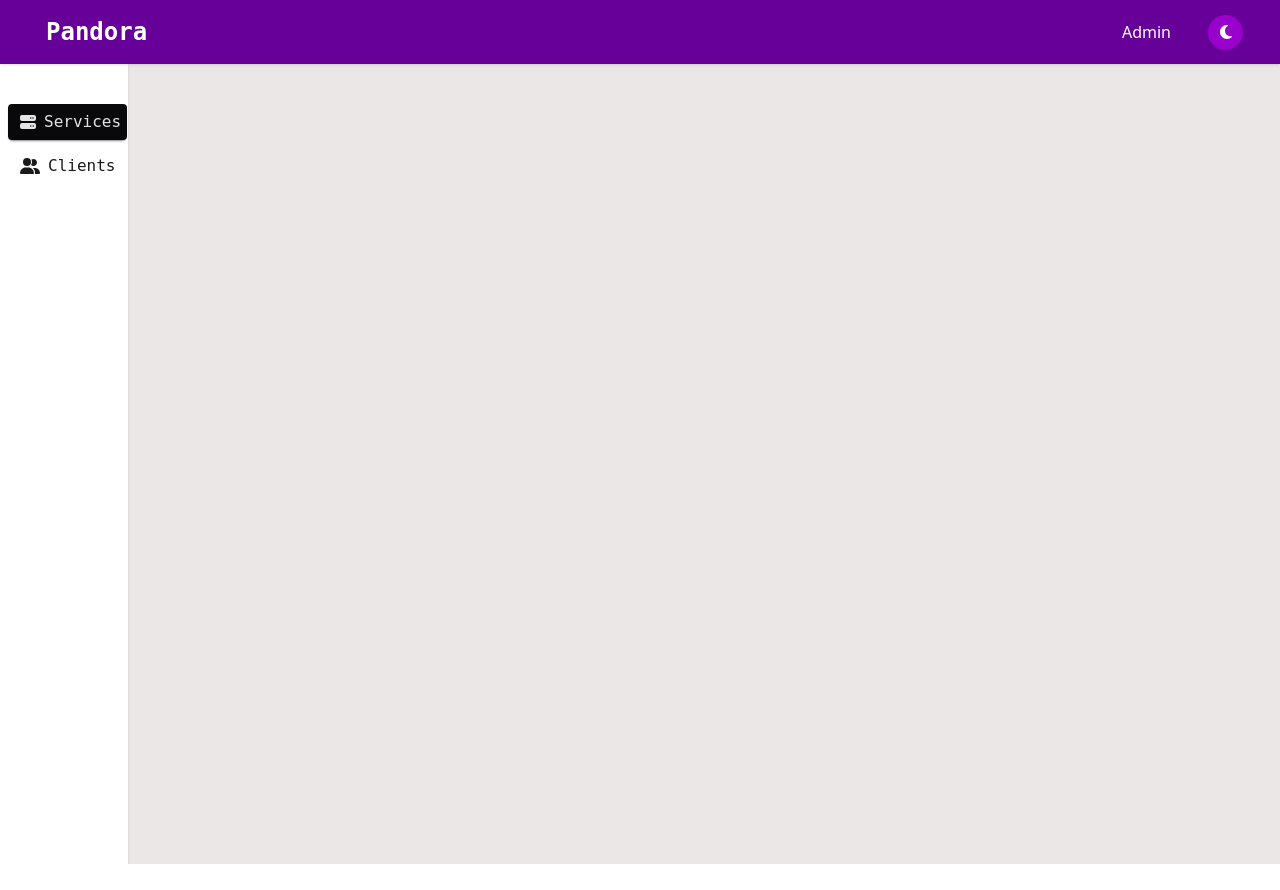
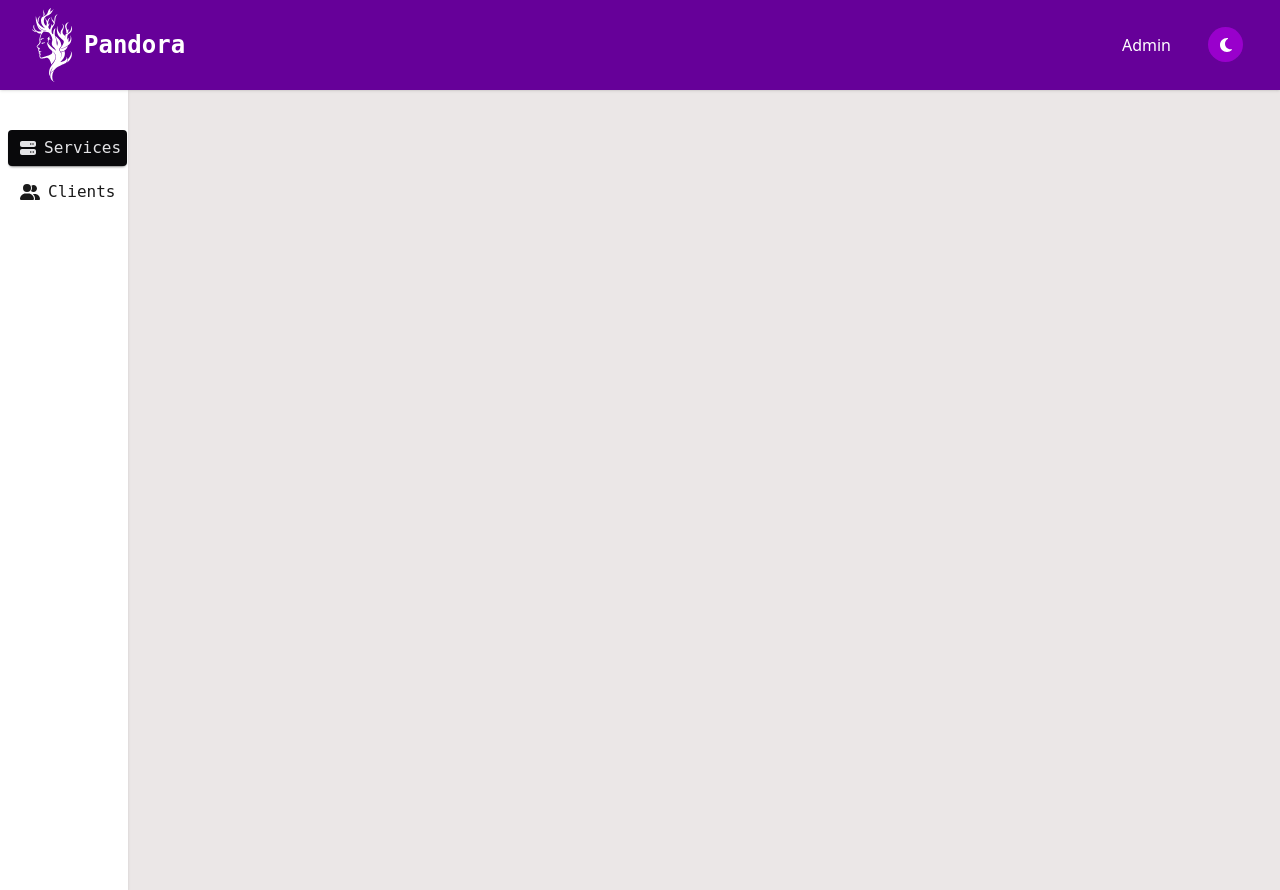
Before and after one commit to PandoraSuite/pandora-admin, a Vue app: page / in a window 1280 px wide. Before the commit the page ends 864 px from the top, so only its background shows below. Built offline with nearby package versions, Linux system fonts and the light colour scheme.

Commit message:
:recycle: ref(Header) Adding logo into header and making it a linkeable item.

```diff
--- a/src/App.vue
+++ b/src/App.vue
@@ -1,8 +1,9 @@
 <script setup lang="ts">
 import { onMounted } from "vue";
+import { RouterView } from "vue-router";
+
 import Header from "./components/Header.vue";
 import Sidebar from "./components/Sidebar.vue";
-import { RouterView } from "vue-router";
 
 onMounted(() => {
   const currentTheme = localStorage.getItem("data-theme") || "light";
--- a/src/components/Header.vue
+++ b/src/components/Header.vue
@@ -2,9 +2,10 @@
   <div
     class="navbar bg-primary shadow-sm w-screen flex flex-row justify-between"
   >
-    <div class="flex flex-row gap-5 ml-6">
-      <h1 class="text-2xl text-white mx-3.5 font-semibold">Pandora</h1>
-    </div>
+    <RouterLink to="/#" class="flex flex-row gap-3 ml-6 justify-center items-center">
+      <img src="../../public/assets/white-logo-only.svg" alt="Pandora Logo" class="w-[40px] h-[20]">
+      <h1 class="text-2xl text-white font-semibold">Pandora</h1>
+    </RouterLink>
     <div class="flex flex-row mr-6 gap-6">
       <button class="cursor-pointer hover:bg-tertiary py-1 px-2 rounded-xl text-white">Admin</button>
       <button class="theme-btn btn-circle" @click="toggleTheme()">
@@ -16,6 +17,8 @@
 
 <script setup lang="ts">
 import { computed } from "vue";
+import { RouterLink } from "vue-router";
+
 import { useThemeStore } from "../stores/toggleTheme";
 
 const themeStore = useThemeStore();
```
